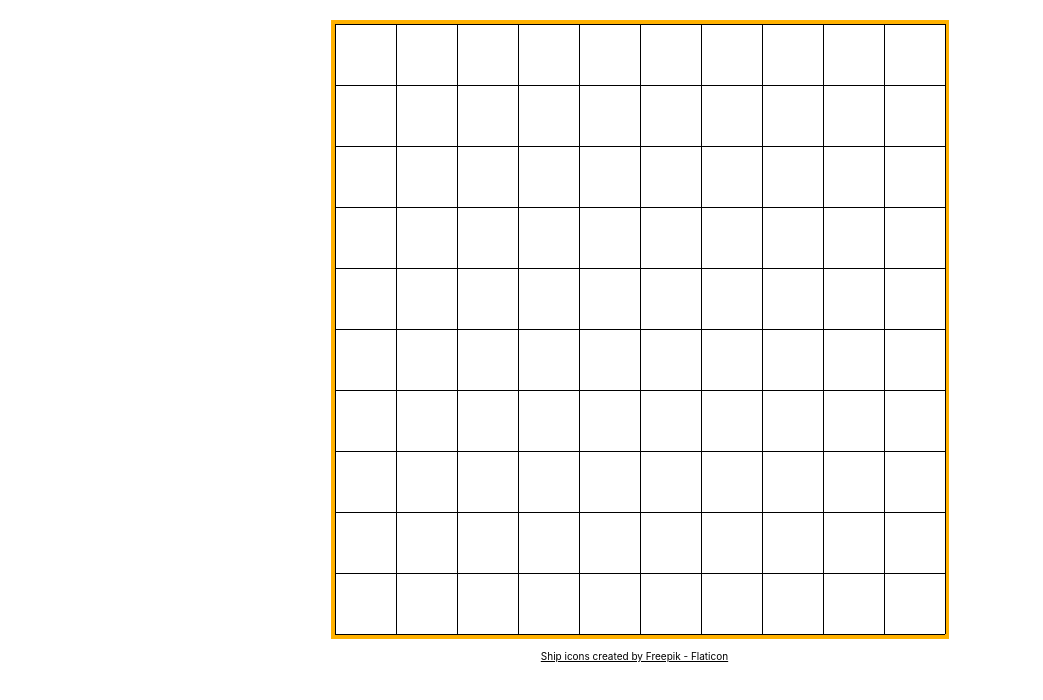
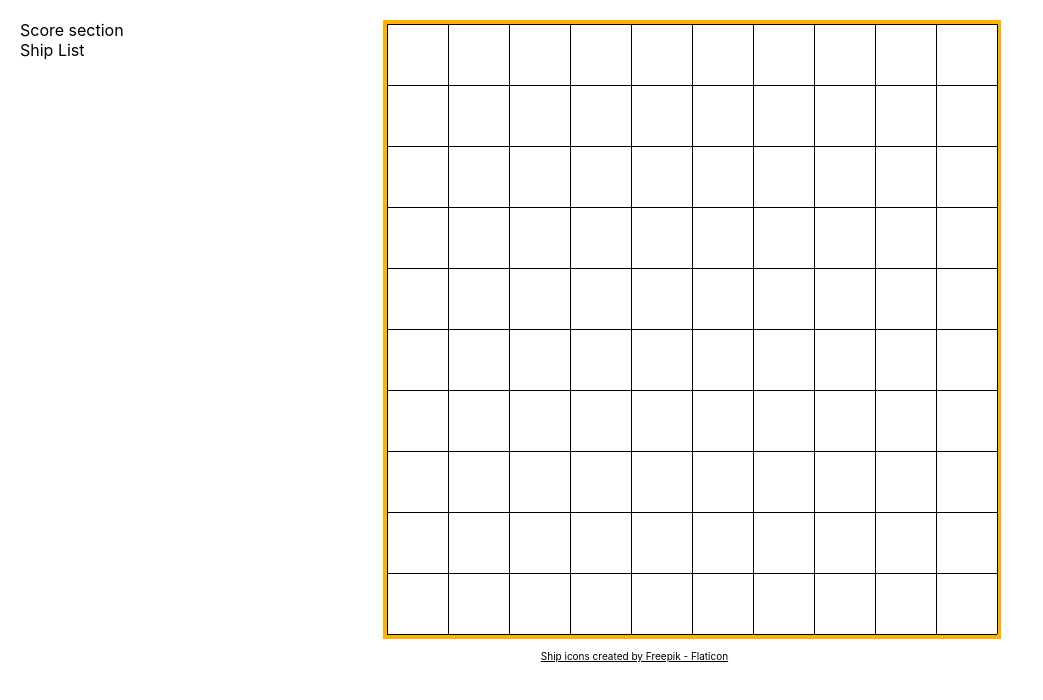
Before and after one commit to amalamarypaul/battleship-game, a React (Create React App) app: page / in a window 1280 px wide. Shown: the top 700 px of the page, without its empty margins (0-1043 px from the left). Built offline with nearby package versions, Linux system fonts and the light colour scheme.

Commit message:
Add dummy components for result section  and resposive positioning

```diff
--- a/src/App.tsx
+++ b/src/App.tsx
@@ -1,13 +1,12 @@
-import { Board } from "./components";
 import styled from "styled-components";
-
+import Game from "./pages/Game";
 const Container = styled.div`
   margin: 20px;
 `;
 function App() {
   return (
     <Container>
-      <Board />
+      <Game />
       <footer>
         <a href="https://www.flaticon.com/free-icons/ship" title="ship icons">
           Ship icons created by Freepik - Flaticon
--- /dev/null
+++ b/src/components/ResultSection/ScoreSection.tsx
@@ -0,0 +1,11 @@
+// Component to show the score with player info
+import { FunctionComponent } from "react";
+import styled from "styled-components";
+
+const Container = styled.div``;
+
+const ScoreSection: FunctionComponent = () => {
+  return <Container>Score section</Container>;
+};
+
+export default ScoreSection;
--- /dev/null
+++ b/src/components/ResultSection/ShipList.tsx
@@ -0,0 +1,11 @@
+// Component to show ships list with sink status
+import { FunctionComponent } from "react";
+import styled from "styled-components";
+
+const Container = styled.div``;
+
+const ShipList: FunctionComponent = () => {
+  return <Container> Ship List</Container>;
+};
+
+export default ShipList;
--- /dev/null
+++ b/src/components/ResultSection/index.tsx
@@ -0,0 +1,28 @@
+// Component to show the Results section which include the score and ships list with sink status
+//Component to show the result section which include score and ship list
+import { FunctionComponent } from "react";
+import styled from "styled-components";
+import ScoreSection from "./ScoreSection";
+import ShipList from "./ShipList";
+import { devices } from "src/constants/devices";
+
+const Container = styled.div`
+  display: flex;
+  flex-direction: column;
+  @media (${devices.tablet}) {
+    flex-direction: row;
+  }
+  @media (${devices.laptop}) {
+    flex-direction: column;
+  }
+`;
+const ResultSection: FunctionComponent = () => {
+  return (
+    <Container>
+      <ScoreSection />
+      <ShipList />
+    </Container>
+  );
+};
+
+export default ResultSection;
--- a/src/components/index.ts
+++ b/src/components/index.ts
@@ -1,3 +1,4 @@
 import Board from "./Board";
+import ResultSection from "./ResultSection";
 
-export { Board };
+export { Board, ResultSection };
--- /dev/null
+++ b/src/constants/devices.ts
@@ -0,0 +1,11 @@
+const deviceSize = {
+  mobile: "320px",
+  tablet: "768px",
+  laptop: "1024px",
+};
+
+export const devices = {
+  mobile: `(min-width: ${deviceSize.mobile})`,
+  tablet: `(min-width: ${deviceSize.tablet})`,
+  laptop: `(min-width: ${deviceSize.laptop})`,
+};
--- /dev/null
+++ b/src/pages/Game.tsx
@@ -0,0 +1,22 @@
+import { FunctionComponent } from "react";
+import { Board, ResultSection } from "src/components";
+import styled from "styled-components";
+import { devices } from "src/constants/devices";
+
+const Container = styled.div`
+  display: flex;
+  flex-direction: column;
+  @media (${devices.laptop}) {
+    flex-direction: row-reverse;
+  }
+`;
+const Game: FunctionComponent = () => {
+  return (
+    <Container>
+      <Board />
+      <ResultSection />
+    </Container>
+  );
+};
+
+export default Game;
```
